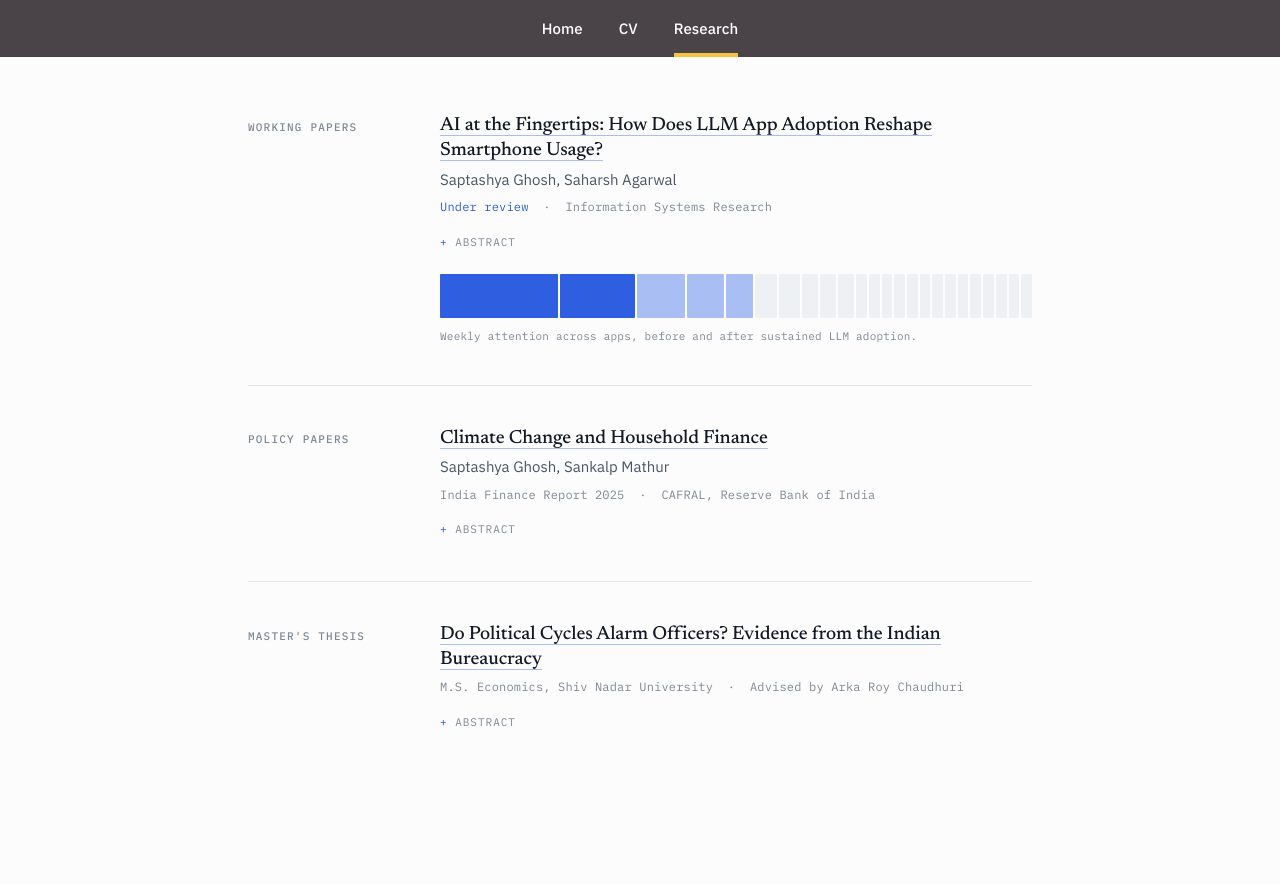
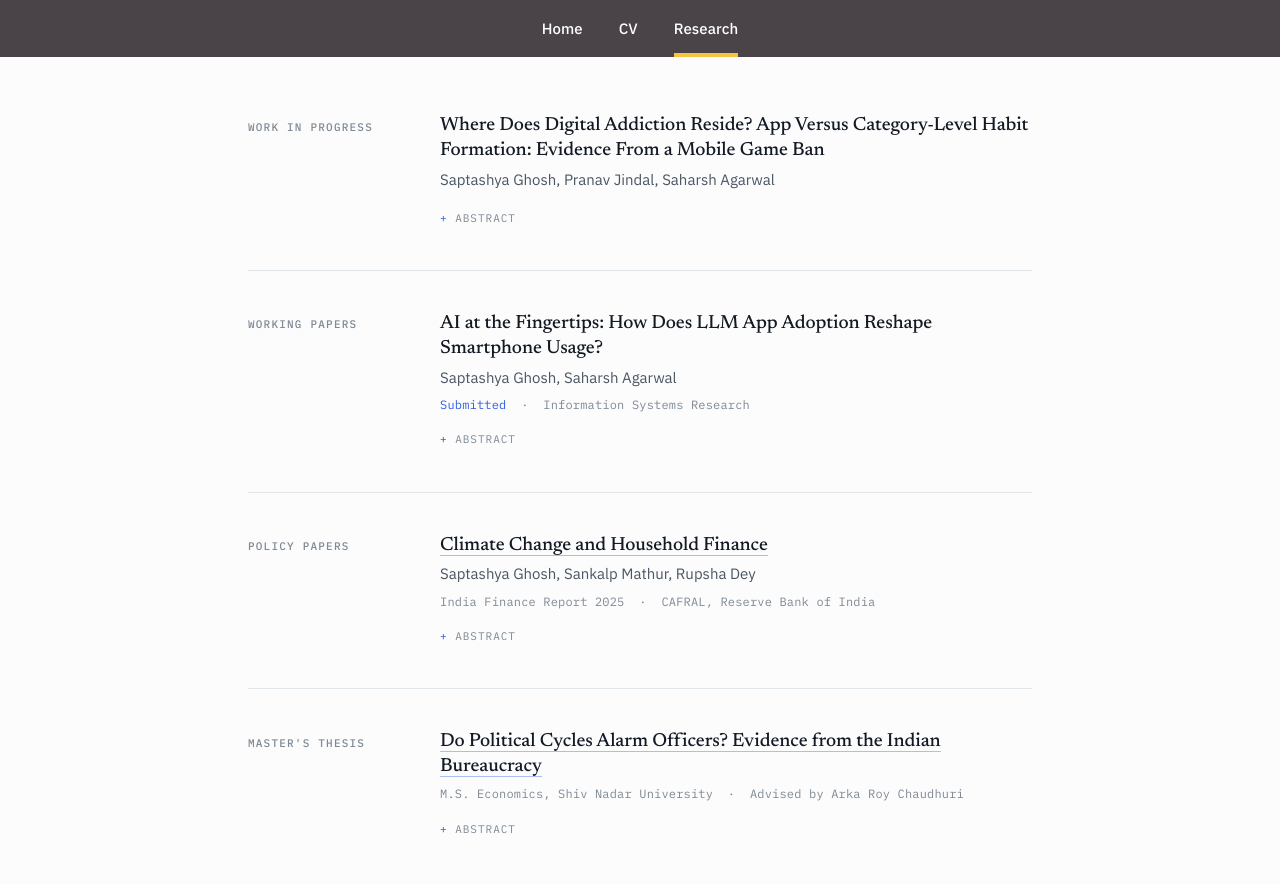
Before and after one commit to Saptashya-25/Saptashya-25.github.io, a plain HTML site: page research.html in a window 1280 px wide. Drawn offline with Linux system fonts and the light colour scheme.

Commit message:
Add files via upload

```diff
--- a/research.html
+++ b/research.html
@@ -4,7 +4,7 @@
 <meta charset="utf-8">
 <meta name="viewport" content="width=device-width, initial-scale=1">
 <title>Research — Saptashya Ghosh</title>
-<meta name="description" content="Working papers, policy papers, and master's thesis of Saptashya Ghosh.">
+<meta name="description" content="Work in progress, working papers, policy papers, and master&#39;s thesis of Saptashya Ghosh.">
 <link rel="preconnect" href="https://fonts.googleapis.com">
 <link rel="preconnect" href="https://fonts.gstatic.com" crossorigin>
 <link href="https://fonts.googleapis.com/css2?family=Newsreader:ital,opsz,wght@0,6..72,400;0,6..72,500;1,6..72,400&family=IBM+Plex+Mono:wght@400;500&family=IBM+Plex+Sans:wght@400;500&display=swap" rel="stylesheet">
@@ -23,15 +23,50 @@
 <div class="wrap">
 
   <section class="section">
+    <h2 class="section-label">Work in progress</h2>
+    <div class="section-body">
+      <article class="paper">
+        <h3 class="paper-title">
+          Where Does Digital Addiction Reside? App Versus Category-Level Habit
+          Formation: Evidence From a Mobile Game Ban
+        </h3>
+        <p class="paper-authors">Saptashya Ghosh, Pranav Jindal, Saharsh Agarwal</p>
+
+        <details class="abstract">
+          <summary>Abstract</summary>
+          <p class="abstract-text">
+            Researchers and policymakers have treated digital products as potentially
+            addictive, but it remains unclear at what level consumers become addicted to
+            a digital product. In this paper, we build a structural model to capture the
+            level of digital addiction and estimate it using a reduced-form equation
+            derived from the model. Using proprietary smartphone usage data from Android
+            users in India and exploiting variation due to a mobile game ban, we intend
+            to capture the extent of digital addiction. There are two central findings of
+            this paper: Firstly, we find that addiction resides at the app level. Own-app
+            stock is positive and significant, ranging from 4.17 to 6.33. Secondly, the
+            level of addiction is not affected by how we define a category. We study the
+            level of digital addiction by varying the definition of the category into
+            narrow and broad classifications. Under both circumstances, we see app-level
+            addiction dominates, with coefficients between 3.02 and 7.50. Both categories
+            are robust across various assumed depreciation parameters for the habit
+            stock. Therefore, the results show that users who have spent more time on an
+            app in recent weeks get addicted to it and are substantially more likely to
+            use it again.
+          </p>
+        </details>
+      </article>
+    </div>
+  </section>
+
+  <section class="section">
     <h2 class="section-label">Working papers</h2>
     <div class="section-body">
       <article class="paper">
         <h3 class="paper-title">
-          <!-- Replace # with the SSRN or PDF link when you have one -->
-          <a href="#">AI at the Fingertips: How Does LLM App Adoption Reshape Smartphone Usage?</a>
+          AI at the Fingertips: How Does LLM App Adoption Reshape Smartphone Usage?
         </h3>
         <p class="paper-authors">Saptashya Ghosh, Saharsh Agarwal</p>
-        <p class="paper-venue"><span class="status">Under review</span> &nbsp;·&nbsp; Information Systems Research</p>
+        <p class="paper-venue"><span class="status">Submitted</span> &nbsp;·&nbsp; Information Systems Research</p>
 
         <details class="abstract">
           <summary>Abstract</summary>
@@ -56,13 +91,6 @@
             that depend on search traffic.
           </p>
         </details>
-
-        <figure class="band-figure">
-          <div class="band" id="band" aria-hidden="true"></div>
-          <figcaption class="band-caption">
-            Weekly attention across apps, before and after sustained LLM adoption.
-          </figcaption>
-        </figure>
       </article>
     </div>
   </section>
@@ -74,7 +102,7 @@
         <h3 class="paper-title">
           <a href="https://drive.google.com/file/d/1seu558JE9u0XIVNvUUyqjzw0HBl2gWT9/view?usp=drive_link">Climate Change and Household Finance</a>
         </h3>
-        <p class="paper-authors">Saptashya Ghosh, Sankalp Mathur</p>
+        <p class="paper-authors">Saptashya Ghosh, Sankalp Mathur, Rupsha Dey</p>
         <p class="paper-venue">India Finance Report 2025 &nbsp;·&nbsp; CAFRAL, Reserve Bank of India</p>
 
         <details class="abstract">
@@ -124,31 +152,5 @@
   </section>
 
 </div>
-
-<script>
-(function () {
-  var band = document.getElementById('band');
-  if (!band) return;
-  var shares = [22, 14, 9, 7, 5, 4, 4, 3, 3, 3, 2, 2, 2, 2, 2, 2, 2, 2, 2, 2, 2, 2, 2, 2];
-  var frag = document.createDocumentFragment();
-  shares.forEach(function (s, i) {
-    var bar = document.createElement('span');
-    bar.style.setProperty('--i', i);
-    if (s >= 14) bar.setAttribute('data-hot', '2');
-    else if (s >= 5) bar.setAttribute('data-hot', '1');
-    bar.dataset.share = s;
-    frag.appendChild(bar);
-  });
-  band.appendChild(frag);
-  function settle() {
-    band.classList.add('settled');
-    Array.prototype.forEach.call(band.children, function (bar) {
-      bar.style.flexGrow = bar.dataset.share;
-    });
-  }
-  if (window.matchMedia('(prefers-reduced-motion: reduce)').matches) settle();
-  else setTimeout(settle, 700);
-})();
-</script>
 </body>
 </html>
```
